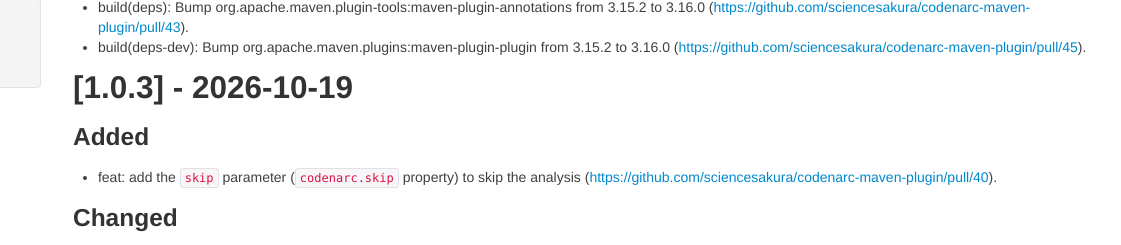
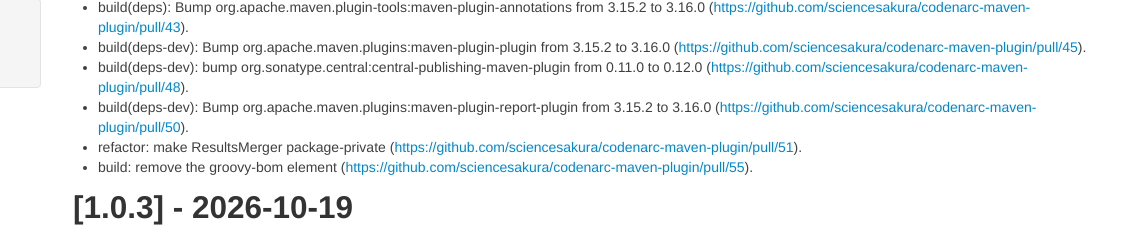
Before and after one commit to sciencesakura/codenarc-maven-plugin, a plain HTML site: page changelog.html in a window 1280 px wide. Shown: the part 329-574 px from the top of the page, 159-1280 px from the left. Drawn offline with Linux system fonts and the light colour scheme.

Commit message:
Deploying to gh-pages from @ sciencesakura/codenarc-maven-plugin@344b05b255b369deb5d38bd3141d26a555745eb0 🚀

```diff
--- a/changelog.html
+++ b/changelog.html
@@ -68,6 +68,10 @@
 <li>build(deps): Bump com.puppycrawl.tools:checkstyle from 14.1.0 to 14.3.0 (<a href="https://github.com/sciencesakura/codenarc-maven-plugin/pull/42" class="externalLink">https://github.com/sciencesakura/codenarc-maven-plugin/pull/42</a>).</li>
 <li>build(deps): Bump org.apache.maven.plugin-tools:maven-plugin-annotations from 3.15.2 to 3.16.0 (<a href="https://github.com/sciencesakura/codenarc-maven-plugin/pull/43" class="externalLink">https://github.com/sciencesakura/codenarc-maven-plugin/pull/43</a>).</li>
 <li>build(deps-dev): Bump org.apache.maven.plugins:maven-plugin-plugin from 3.15.2 to 3.16.0 (<a href="https://github.com/sciencesakura/codenarc-maven-plugin/pull/45" class="externalLink">https://github.com/sciencesakura/codenarc-maven-plugin/pull/45</a>).</li>
+<li>build(deps-dev): bump org.sonatype.central:central-publishing-maven-plugin from 0.11.0 to 0.12.0 (<a href="https://github.com/sciencesakura/codenarc-maven-plugin/pull/48" class="externalLink">https://github.com/sciencesakura/codenarc-maven-plugin/pull/48</a>).</li>
+<li>build(deps-dev): Bump org.apache.maven.plugins:maven-plugin-report-plugin from 3.15.2 to 3.16.0 (<a href="https://github.com/sciencesakura/codenarc-maven-plugin/pull/50" class="externalLink">https://github.com/sciencesakura/codenarc-maven-plugin/pull/50</a>).</li>
+<li>refactor: make ResultsMerger package-private (<a href="https://github.com/sciencesakura/codenarc-maven-plugin/pull/51" class="externalLink">https://github.com/sciencesakura/codenarc-maven-plugin/pull/51</a>).</li>
+<li>build: remove the groovy-bom element (<a href="https://github.com/sciencesakura/codenarc-maven-plugin/pull/55" class="externalLink">https://github.com/sciencesakura/codenarc-maven-plugin/pull/55</a>).</li>
 </ul></section></section><section><a id="a.5B1.0.3.5D_-_2026-10-19"></a>
 <h2>[1.0.3] - 2026-10-19</h2><section><a id="Added"></a>
 <h3>Added</h3>
```
